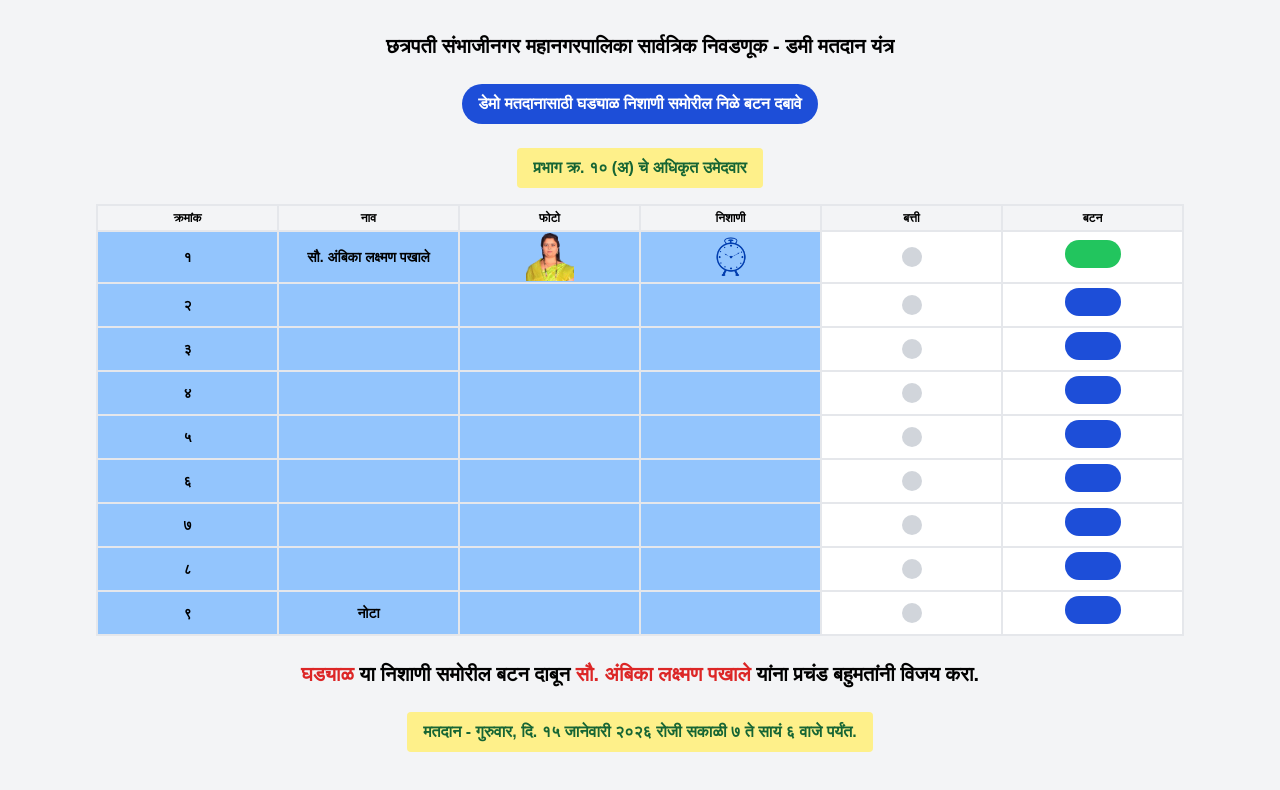
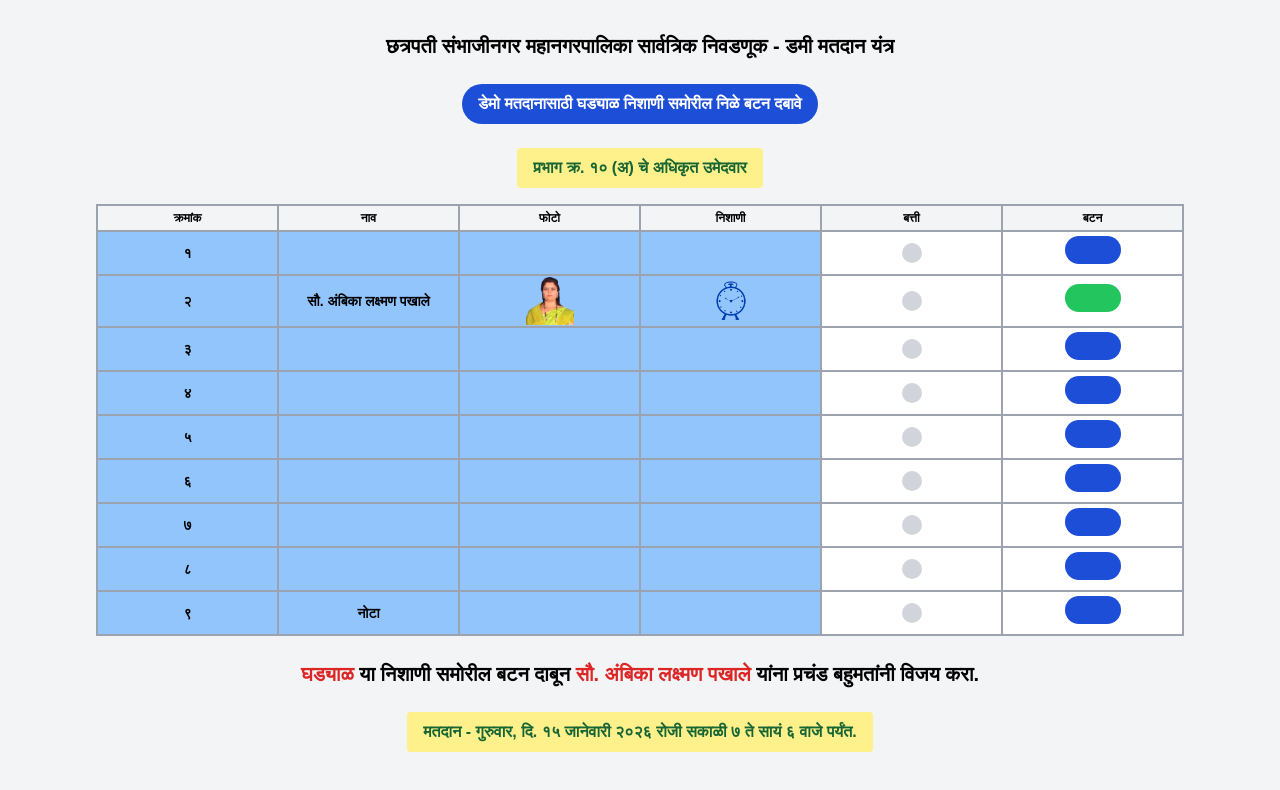
Before and after one commit to corporateDynastical/dummyevm, a Next.js app: page / in a window 1280 px wide. Shown: the top 790 px of the page. Built offline with nearby package versions, Linux system fonts and the light colour scheme.

Commit message:
Update page.tsx

```diff
--- a/app/page.tsx
+++ b/app/page.tsx
@@ -1,24 +1,37 @@
 "use client";
 import { useRef, useState } from "react";
-
-// 👉 converts 1 → १ , 2 → २ ... 9 → ९
-const toMarathi = (num: number) =>
-  num
-    .toString()
-    .replace(/[0-9]/g, (d) => "०१२३४५६७८९"[parseInt(d)]);
 
 const SoundCheck = () => {
   const buttonSoundRef = useRef<HTMLAudioElement | null>(null);
   const otherButtonSoundRef = useRef<HTMLAudioElement | null>(null);
   const [activeRow, setActiveRow] = useState<number | null>(null);
 
+  // Convert English numbers → Marathi numbers
+  const toMarathi = (num: number) =>
+    num
+      .toString()
+      .replace(/0/g, "०")
+      .replace(/1/g, "१")
+      .replace(/2/g, "२")
+      .replace(/3/g, "३")
+      .replace(/4/g, "४")
+      .replace(/5/g, "५")
+      .replace(/6/g, "६")
+      .replace(/7/g, "७")
+      .replace(/8/g, "८")
+      .replace(/9/g, "९");
+
   const playButtonSound = (index: number) => {
-    buttonSoundRef.current?.play();
+    try {
+      buttonSoundRef.current?.play();
+    } catch {}
     setActiveRow(index);
   };
 
   const playOtherButtonSound = (index: number) => {
-    otherButtonSoundRef.current?.play();
+    try {
+      otherButtonSoundRef.current?.play();
+    } catch {}
     setActiveRow(index);
   };
 
@@ -44,12 +57,12 @@ const SoundCheck = () => {
         <table className="w-full border-2 border-gray-400 dark:border-gray-600 table-fixed">
           <thead>
             <tr className="bg-gray-100 dark:bg-gray-800">
-              <th className="border-2 px-1 py-1 text-center text-xs font-bold">क्रमांक</th>
-              <th className="border-2 px-1 py-1 text-center text-xs font-bold">नाव</th>
-              <th className="border-2 px-1 py-1 text-center text-xs font-bold">फोटो</th>
-              <th className="border-2 px-1 py-1 text-center text-xs font-bold">निशाणी</th>
-              <th className="border-2 px-1 py-1 text-center text-xs font-bold">बत्ती</th>
-              <th className="border-2 px-1 py-1 text-center text-xs font-bold">बटन</th>
+              <th className="border-2 border-gray-400 dark:border-gray-600 px-1 py-1 text-center text-xs font-bold">क्रमांक</th>
+              <th className="border-2 border-gray-400 dark:border-gray-600 px-1 py-1 text-center text-xs font-bold">नाव</th>
+              <th className="border-2 border-gray-400 dark:border-gray-600 px-1 py-1 text-center text-xs font-bold">फोटो</th>
+              <th className="border-2 border-gray-400 dark:border-gray-600 px-1 py-1 text-center text-xs font-bold">निशाणी</th>
+              <th className="border-2 border-gray-400 dark:border-gray-600 px-1 py-1 text-center text-xs font-bold">बत्ती</th>
+              <th className="border-2 border-gray-400 dark:border-gray-600 px-1 py-1 text-center text-xs font-bold">बटन</th>
             </tr>
           </thead>
 
@@ -57,18 +70,18 @@ const SoundCheck = () => {
             {[...Array(9)].map((_, index) => (
               <tr key={index} className="bg-blue-300 dark:bg-gray-800">
                 {/* क्रमांक */}
-                <td className="border-2 text-center font-bold text-sm">
+                <td className="border-2 border-gray-400 dark:border-gray-600 text-center font-bold text-sm">
                   {toMarathi(index + 1)}
                 </td>
 
                 {/* नाव */}
-                <td className="border-2 text-center font-bold text-sm">
-                  {index === 0 ? "सौ. अंबिका लक्ष्मण पखाले" : index === 8 ? "नोटा" : ""}
+                <td className="border-2 border-gray-400 dark:border-gray-600 text-center font-bold text-sm">
+                  {index === 1 ? "सौ. अंबिका लक्ष्मण पखाले" : index === 8 ? "नोटा" : ""}
                 </td>
 
                 {/* फोटो */}
-                <td className="border-2 text-center">
-                  {index === 0 ? (
+                <td className="border-2 border-gray-400 dark:border-gray-600 text-center">
+                  {index === 1 ? (
                     <img src="/user.png" className="w-12 h-12 mx-auto object-cover" />
                   ) : (
                     <div className="w-10 h-10 mx-auto" />
@@ -76,8 +89,8 @@ const SoundCheck = () => {
                 </td>
 
                 {/* निशाणी */}
-                <td className="border-2 text-center">
-                  {index === 0 ? (
+                <td className="border-2 border-gray-400 dark:border-gray-600 text-center">
+                  {index === 1 ? (
                     <img src="/symbol-bartan.png" className="w-10 h-10 mx-auto object-contain" />
                   ) : (
                     <div className="w-10 h-10 mx-auto" />
@@ -85,7 +98,7 @@ const SoundCheck = () => {
                 </td>
 
                 {/* बत्ती */}
-                <td className="border-2 text-center bg-white dark:bg-gray-800">
+                <td className="border-2 border-gray-400 dark:border-gray-600 text-center bg-white dark:bg-gray-800">
                   <div
                     className={`w-5 h-5 rounded-full mx-auto ${
                       activeRow === index ? "bg-red-600" : "bg-gray-300 dark:bg-gray-500"
@@ -94,13 +107,13 @@ const SoundCheck = () => {
                 </td>
 
                 {/* बटन */}
-                <td className="border-2 text-center bg-white dark:bg-gray-800">
+                <td className="border-2 border-gray-400 dark:border-gray-600 text-center bg-white dark:bg-gray-800">
                   <button
                     onClick={() =>
-                      index === 0 ? playButtonSound(index) : playOtherButtonSound(index)
+                      index === 1 ? playButtonSound(index) : playOtherButtonSound(index)
                     }
-                    className={`rounded-full w-10 h-6 md:w-14 md:h-7 ${
-                      index === 0 ? "bg-green-500" : "bg-blue-700"
+                    className={`h-7 rounded-full ${
+                      index === 1 ? "bg-green-500 w-14" : "bg-blue-700 w-14"
                     }`}
                   />
                 </td>
```
